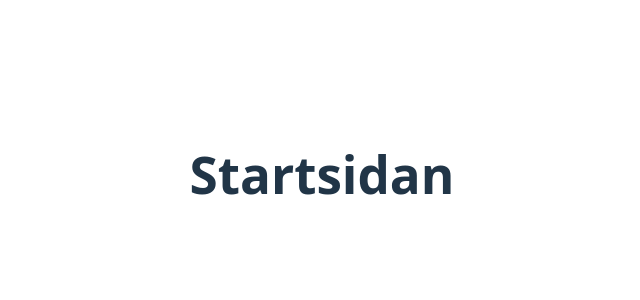
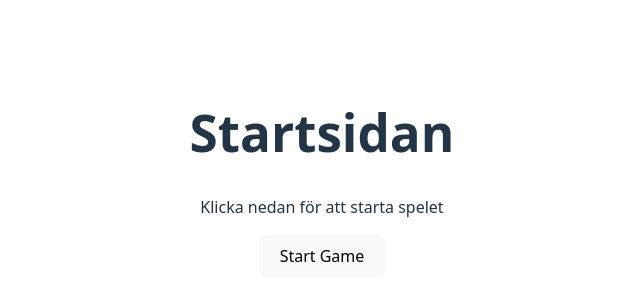
Before and after one commit to Skjesper/GoldenBeetlebug, a React (Vite) app: page / in a window 1280 px wide. Shown: the part 226-526 px from the top of the page, without its empty margins (318-958 px from the left). Built offline with nearby package versions, Linux system fonts and the light colour scheme.

Commit message:
Added button with link to GamePage

```diff
--- a/src/pages/StartPage.tsx
+++ b/src/pages/StartPage.tsx
@@ -1,8 +1,14 @@
+import { Link } from "react-router-dom";
+
 function StartPage() {
     return (
       <div>
         <h1>Startsidan</h1>
-      </div>
+        <p>Klicka nedan för att starta spelet</p>
+        <Link to="/runesbeachclub">
+        <button>Start Game</button>
+        </Link>
+        </div>
     );
   }
 
```
